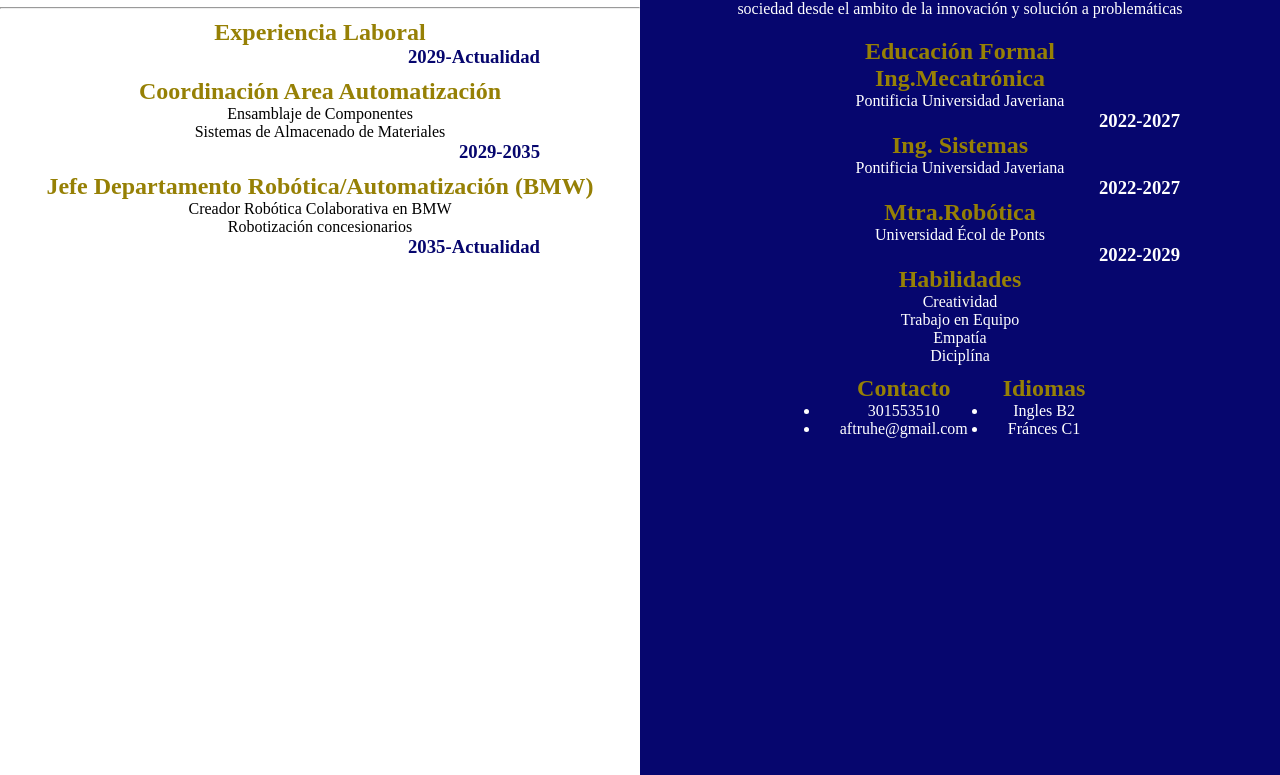
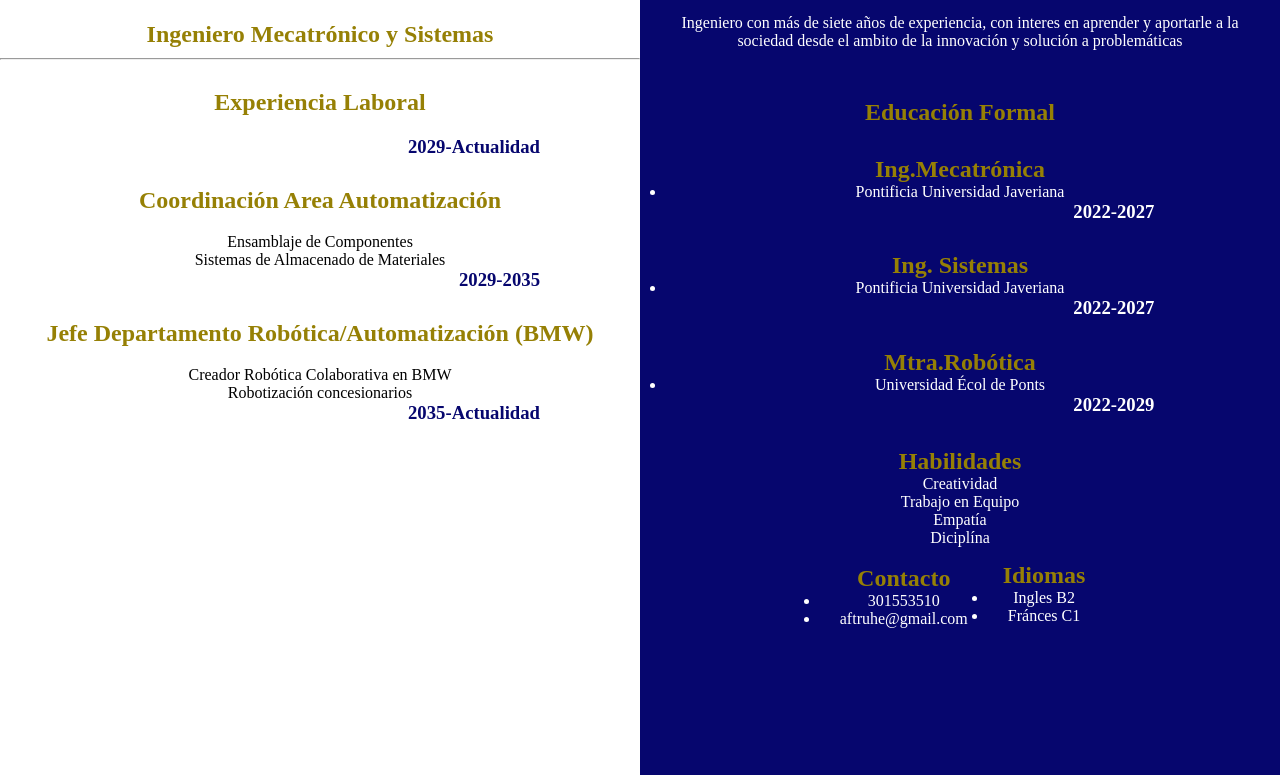
Before and after one commit to Ing-Soft-Jave/Pag-Personal-IngSoft, a plain HTML site: page index.html in a window 1280 px wide. Shown: the part 115-890 px from the top of the page. Drawn offline with Linux system fonts and the light colour scheme.

Commit message:
Agrego espacios entre los textos (#15)

```diff
--- a/index.css
+++ b/index.css
@@ -22,11 +22,13 @@ body{
 
 #Titulo{
     color: rgb(150, 128, 5);
+    margin-top: 8%;
     padding-bottom: 10px;
 }
 
 #ExpLab h2{
     padding-top: 10px;
+    margin: 3%;
 }
 
 
@@ -43,6 +45,7 @@ h2 .links{
 
 .Dorado{
     color: rgb(150, 128, 5);
+    margin-top:5%;
 }
 
 #contIZ{
@@ -80,6 +83,7 @@ p{
 
 #EduFormal{
     color: white;
+    margin: 4%;
 }
 
 
@@ -94,6 +98,7 @@ p{
     display: flex;
     color: white;
     padding: 10px;
+
 }
 #ContactoIdiomas li {
     padding: 0px 20px;
--- a/portafolio.css
+++ b/portafolio.css
@@ -12,12 +12,14 @@ body{
     text-align: center;
     color: white;
     font-size: large;
+    padding:2%;
 }
 #IZ{
     width: 50%;
     color: rgb(150, 128, 5);
 }
 #imgESMB{
+    margin:7%;
     height:40%;
     width: 40%;
 }
```
Also changed, not shown: index.html (+4 -0 lines).
